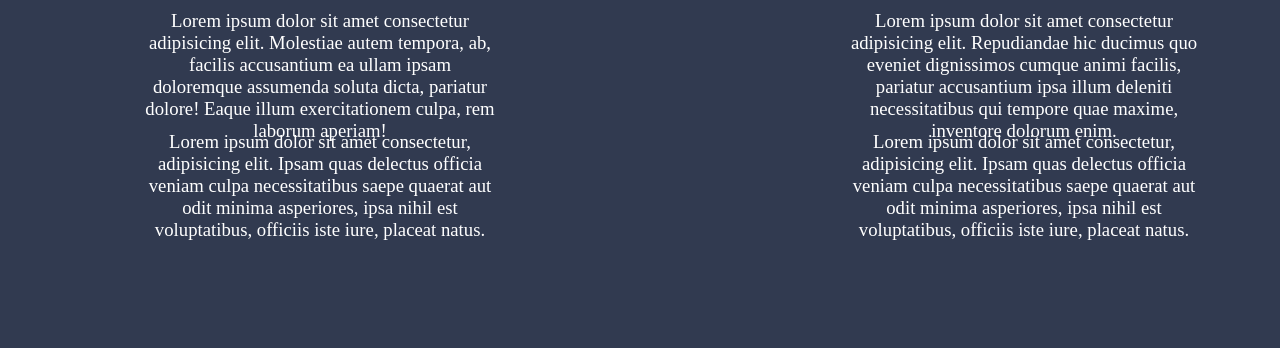
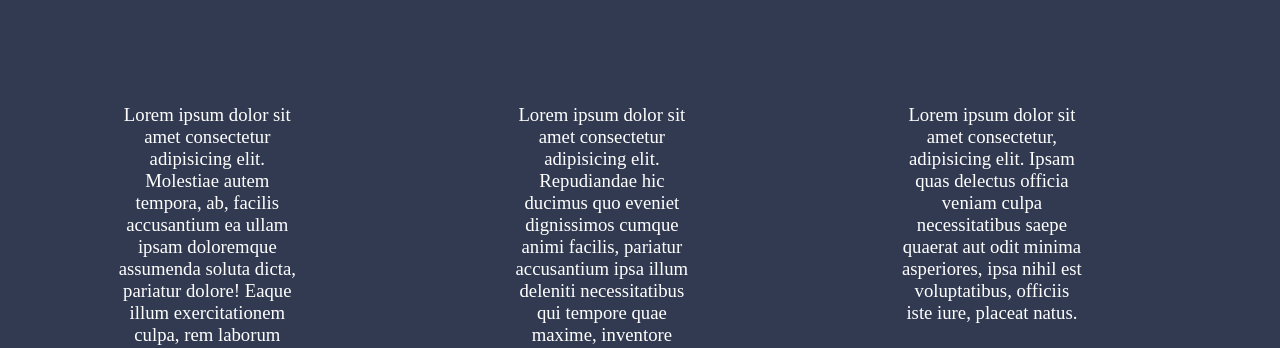
Before and after one commit to kennethdacruz/CSY1018---Web-Development, a plain HTML site: page blog.html in a window 1280 px wide. Shown: the part 46-394 px from the top of the page. Drawn offline with Linux system fonts and the light colour scheme.

Commit message:
FIXED STYLING ERROR

```diff
--- a/desktop.css
+++ b/desktop.css
@@ -145,19 +145,19 @@ nav ul ul li:hover {
 /* Creating a grid for the entries of my blog */
 .Blog {
     display: grid;
-    grid-template-rows: 33% 33% 33%;
-    grid-template-columns: 50% 50%;
+    grid-template-rows: auto;
+    grid-template-columns: auto auto auto;
     text-align: center;
     justify-items: center;
     grid-gap: 5%;
     margin-bottom: 3%;
     color: white;
+    margin: 6.2%;
 }
 
 /* Assigning a height and width for entires with a specified margin */
-.Entry {
-    margin: 3%;
-    height: 90%;
+.Blog p {
+    margin: 10%;
     width: 55%;
 }
 
```
